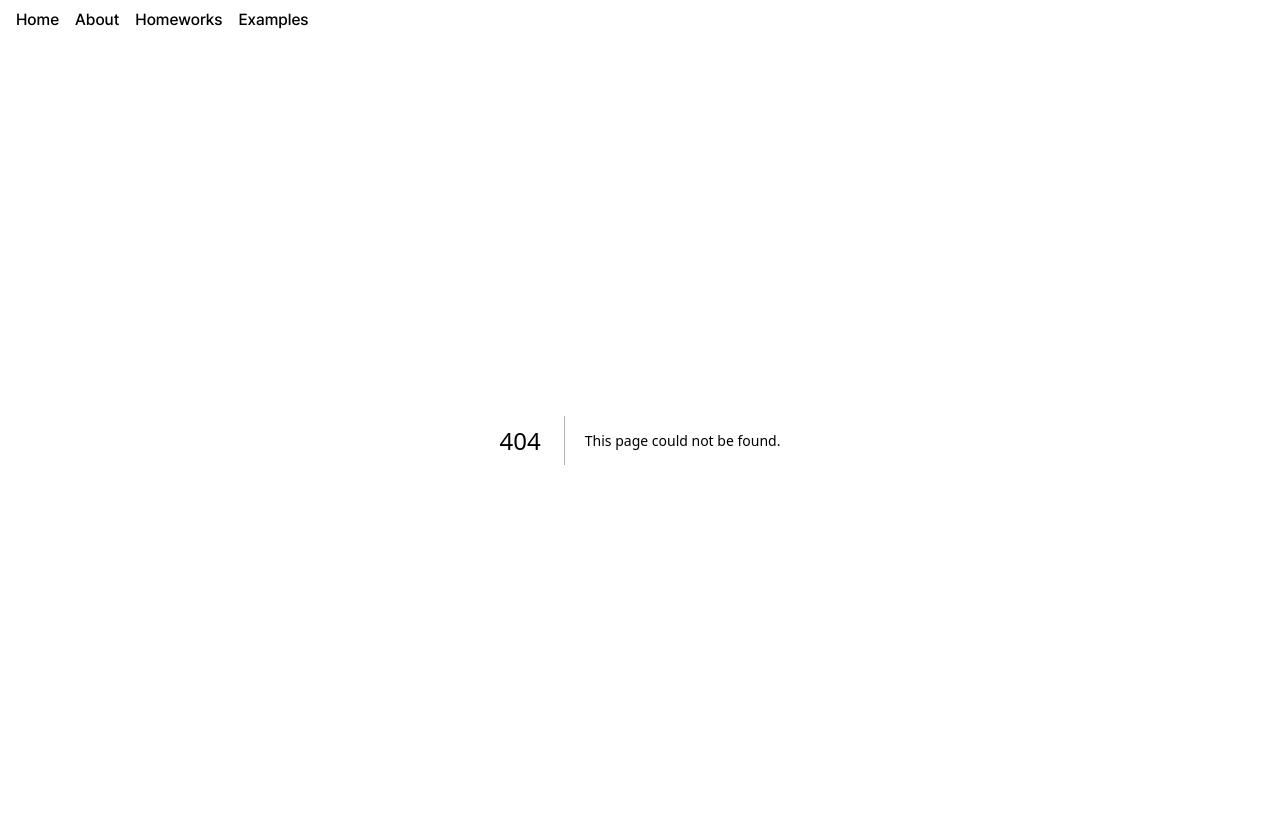
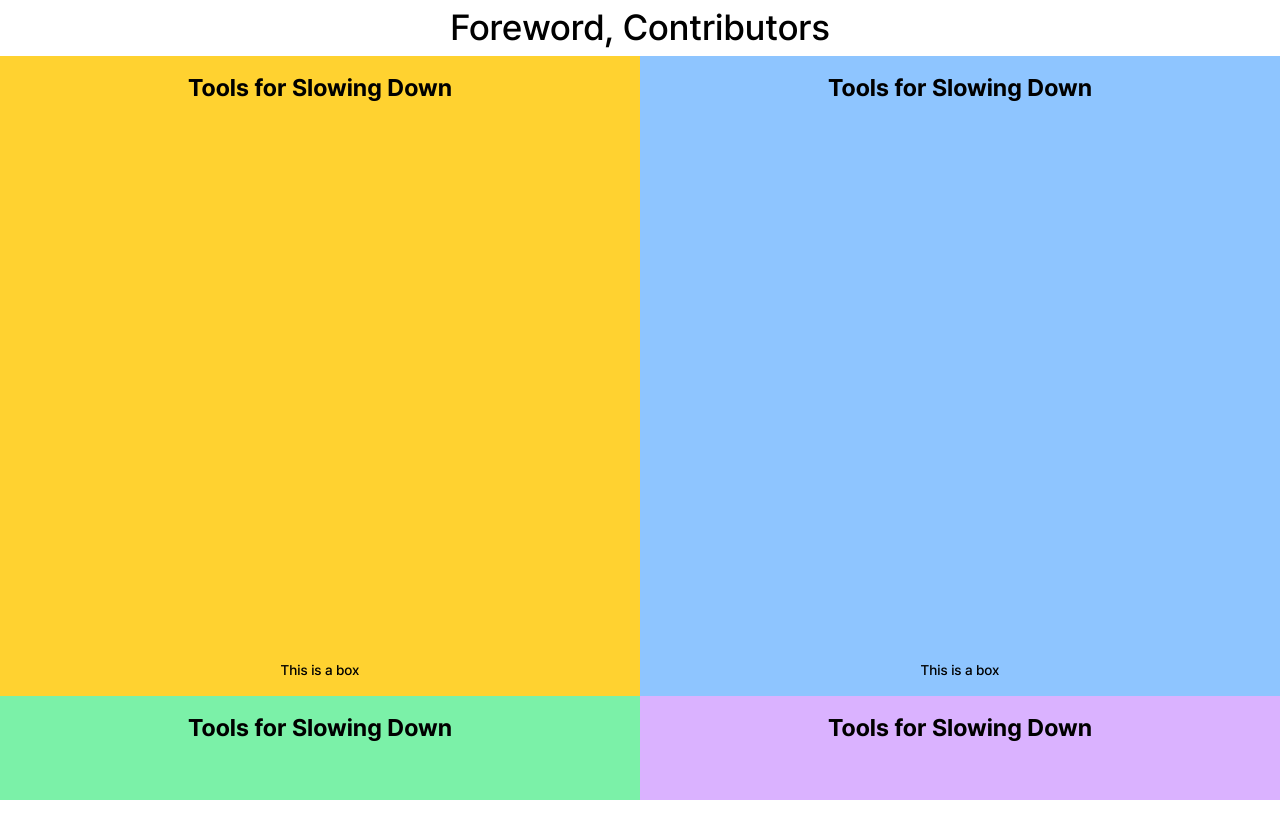
Before and after one commit to 01-office/01-workshop-2025, a Next.js app: page /examples/grid-and-motion in a window 1280 px wide. Before the commit this address had no page. After the commit the page ends 800 px from the top, so only its background shows below. Built offline with nearby package versions, Linux system fonts and the light colour scheme.

Commit message:
feat: gtid-and-motion 예제 추가

```diff
--- /dev/null
+++ b/src/app/examples/(pages)/grid-and-motion/Box.tsx
@@ -0,0 +1,26 @@
+"use client";
+
+import { motion } from "motion/react";
+
+interface BoxProps {
+  color: string;
+  title: string;
+  description: string;
+}
+
+export default function Box({ color, title, description }: BoxProps) {
+  return (
+    <motion.div
+      className={`w-full aspect-square flex flex-col justify-between items-center p-4 ${color}`}
+      initial={{ borderRadius: "0%" }}
+      whileHover={{ borderRadius: "100%" }}
+      transition={{
+        duration: 0.5,
+        ease: "easeInOut",
+      }}
+    >
+      <h2 className="text-2xl font-bold">{title}</h2>
+      <p className="text-sm">{description}</p>
+    </motion.div>
+  );
+}
--- /dev/null
+++ b/src/app/examples/(pages)/grid-and-motion/page.tsx
@@ -0,0 +1,53 @@
+import Box from "./Box";
+
+export default function head() {
+  return (
+    <div>
+      <header className="h-[56px] flex items-center justify-center">
+        <p className="text-4xl">Foreword, Contributors</p>
+      </header>
+      <main className="grid grid-cols-2">
+        <Box
+          color="bg-amber-300"
+          title="Tools for Slowing Down"
+          description="This is a box"
+        />
+        <Box
+          color="bg-blue-300"
+          title="Tools for Slowing Down"
+          description="This is a box"
+        />
+        <Box
+          color="bg-green-300"
+          title="Tools for Slowing Down"
+          description="This is a box"
+        />
+        <Box
+          color="bg-purple-300"
+          title="Tools for Slowing Down"
+          description="This is a box"
+        />
+        <Box
+          color="bg-pink-300"
+          title="Tools for Slowing Down"
+          description="This is a box"
+        />
+        <Box
+          color="bg-orange-300"
+          title="Tools for Slowing Down"
+          description="This is a box"
+        />
+        <Box
+          color="bg-red-300"
+          title="Tools for Slowing Down"
+          description="This is a box"
+        />
+        <Box
+          color="bg-amber-300"
+          title="Tools for Slowing Down"
+          description="This is a box"
+        />
+      </main>
+    </div>
+  );
+}
```
